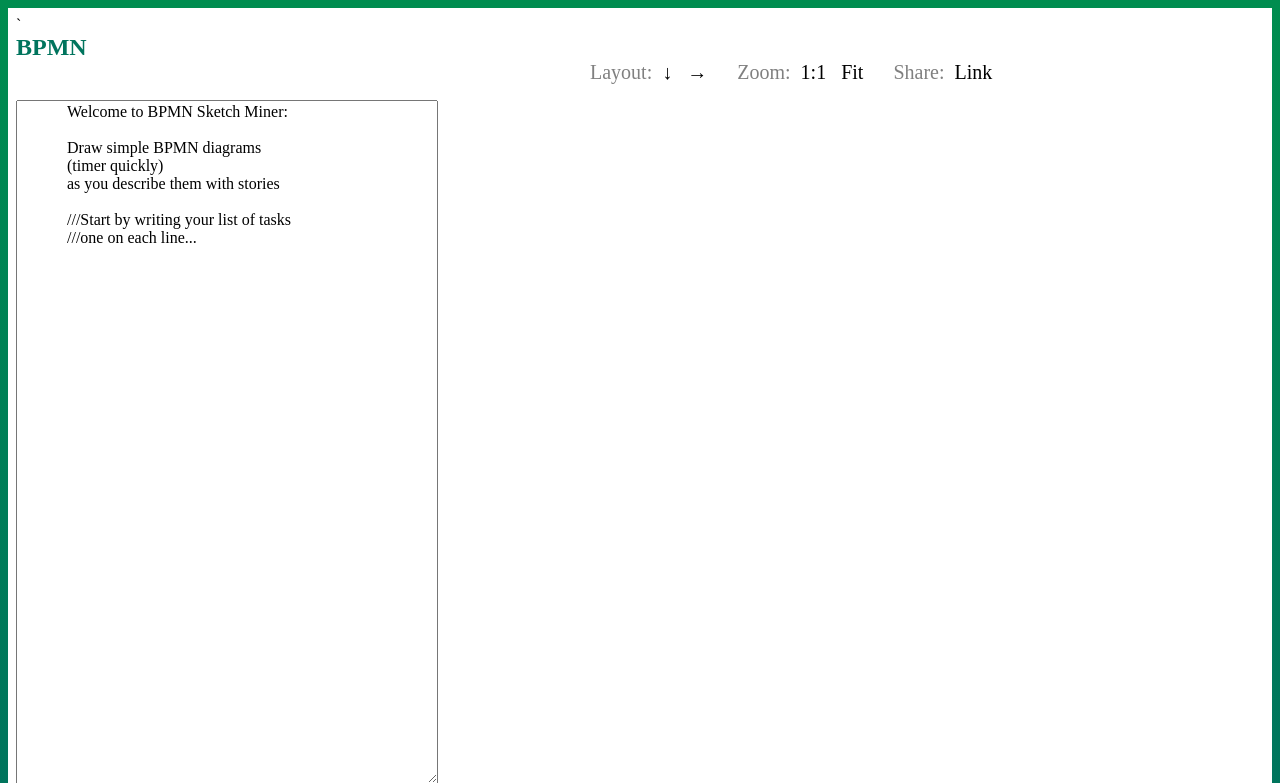
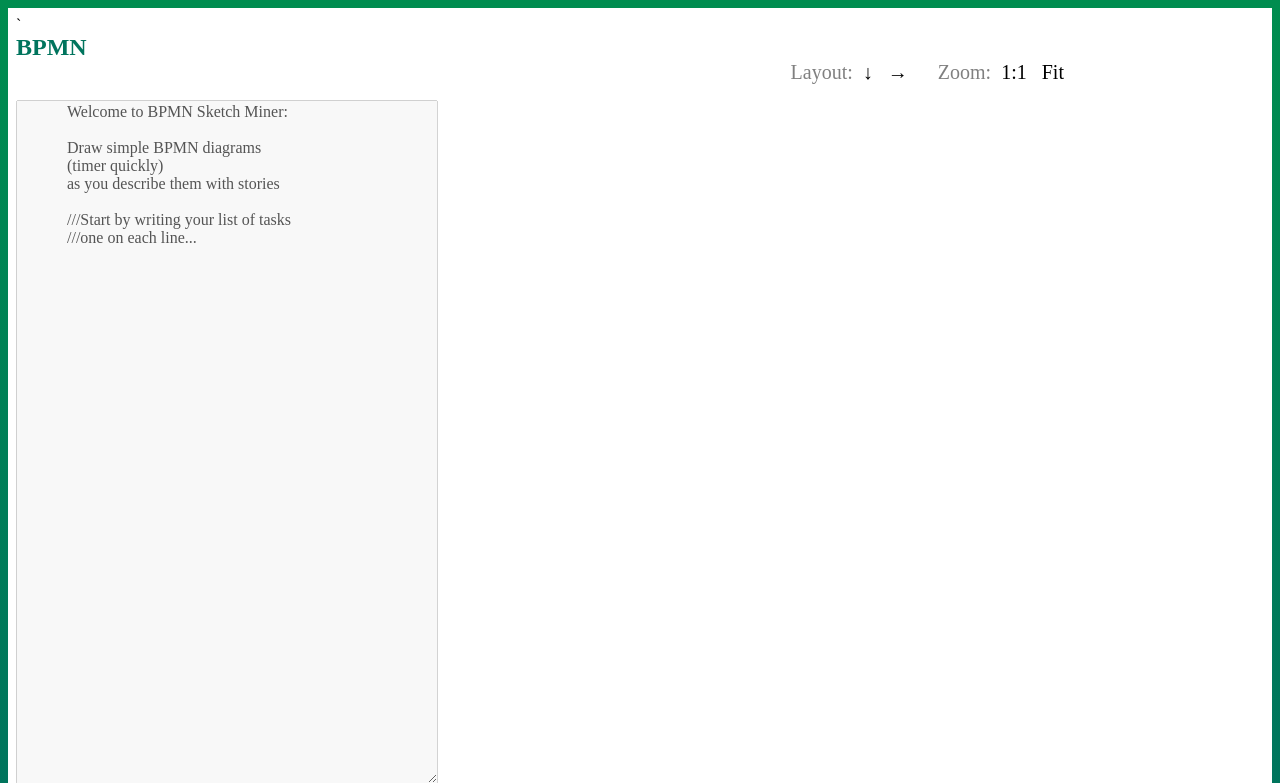
Before and after one commit to AgileRE-2021/bpence, a Django app: page /jajal in a window 1280 px wide. Shown: the top 783 px of the page. Run offline with Django 3.2, Linux system fonts and the light colour scheme; some libraries are stand-ins or nearby versions.

Commit message:
Update jajal.html

```diff
--- a/bpency/templates/bpency/jajal.html
+++ b/bpency/templates/bpency/jajal.html
@@ -1,7 +1,6 @@
 `{% load static %}
 <!DOCTYPE html>
 <html>
-<!-- Mirrored from design.inf.usi.ch/bpmn-sketch-miner/ by HTTrack Website Copier/3.x [XR&CO'2014], Sat, 05 Jun 2021 06:36:56 GMT -->
 <head>
     <meta charset="utf-8">
     <title>BPMN Sketch Miner</title>
@@ -26,13 +25,9 @@
                     <a id="button-option-layout-zoom-none" href="#" title="1:1">1:1</a>
                     <a id="button-option-layout-zoom-fit" href="#" title="Fit">Fit</a>
                 </span>
-                <span id="button-share">Share:
-                    <a id="button-share-url" href="#">Link</a>
-                </span>
                 <span id="button-export">Export:
                     <a id="button-export-svg" href="#">SVG</a>
                     <a id="button-export-png" href="#">PNG</a>
-                    <a id="button-export-bpmn" href="#">BPMN</a>
                 </span>
             </nav>
         </section>
@@ -42,7 +37,7 @@
         <a class="close" href="#">&times;</a>
     </aside>
     <main>
-        <textarea id="logtext" oninput="live(this.value+'\n',true);" placeholder="What&#39;s your process like today?">
+        <textarea id="logtext" oninput="live(this.value+'\n',true);" placeholder="What&#39;s your process like today?" disabled>
             Welcome to BPMN Sketch Miner:
 
             Draw simple BPMN diagrams
@@ -65,5 +60,4 @@
         </div>
         <script src="{% static 'js/scripts7ea1.js' %}"></script>
     </body>
-<!-- Mirrored from design.inf.usi.ch/bpmn-sketch-miner/ by HTTrack Website Copier/3.x [XR&CO'2014], Sat, 05 Jun 2021 06:36:58 GMT -->
 </html>
```
